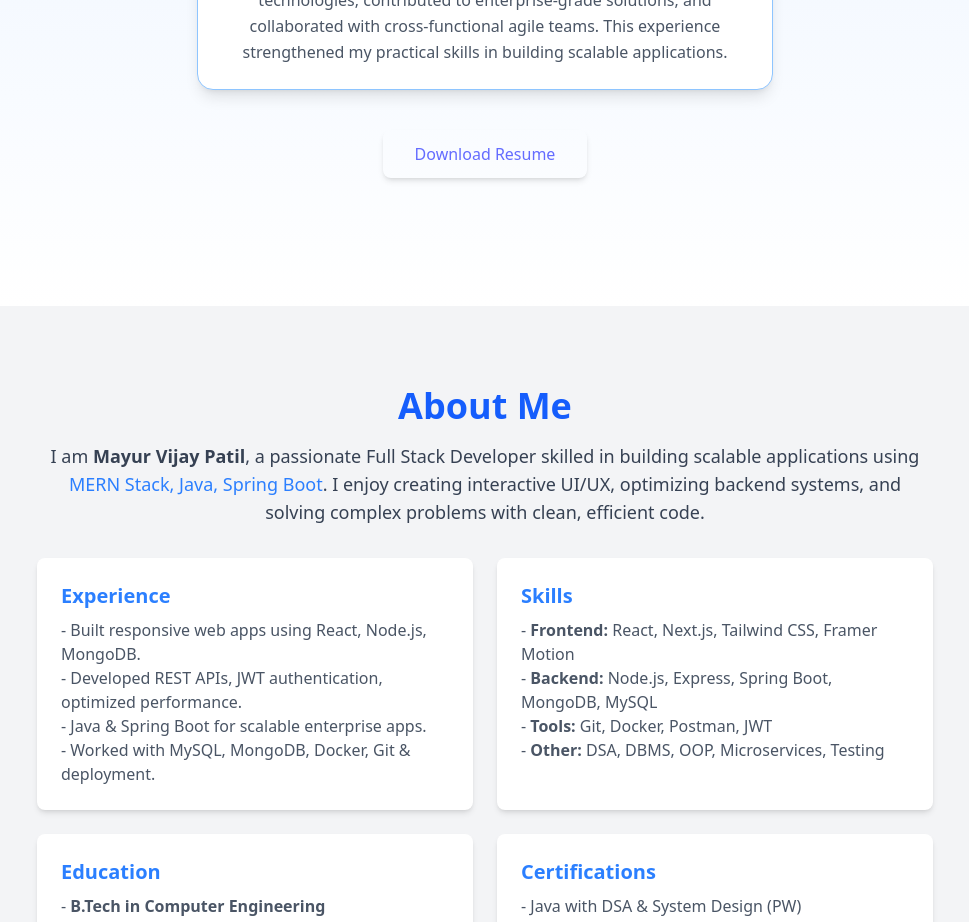
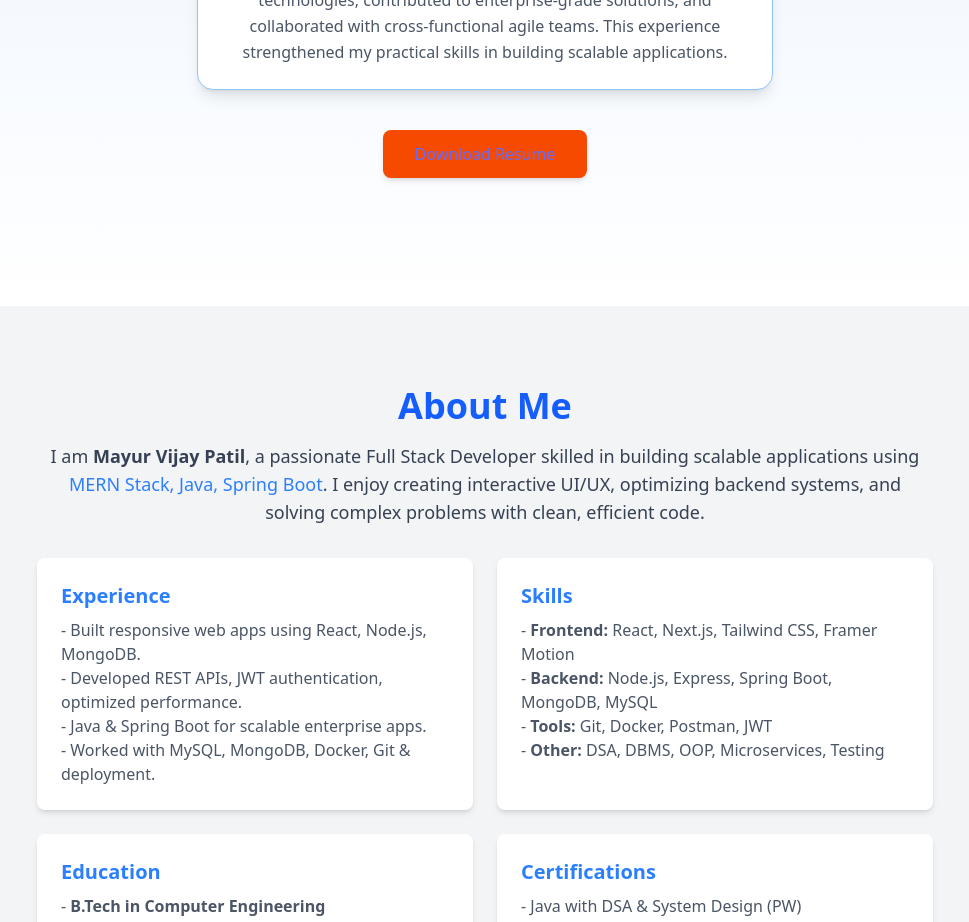
Before and after one commit to mayurvij22/myr, a React (Vite) app: page / in a window 1280 px wide. Shown: the part 820-1742 px from the top of the page, without its empty margins (155-1124 px from the left). Built offline with nearby package versions, Linux system fonts and the light colour scheme.

Commit message:
1# Please enter the commit message for your changes. Lines starting

```diff
--- a/src/components/Home.jsx
+++ b/src/components/Home.jsx
@@ -61,7 +61,7 @@ const Home = () => {
       <div className="mt-10 flex flex-col sm:flex-row gap-4">
         <a
           href="https://drive.google.com/file/d/1daXgtNRyCn7kzPzwUejSMeXXwK_88kOO/view?usp=sharing"
-          className="px-8 py-3 bg-white-600 hover:bg-cyan-700 text-white font-semibold rounded-lg shadow-md hover:bg-blue-700 transform hover:scale-105 transition duration-300"
+          className="px-8 py-3 bg-orange-600 hover:bg-cyan-700 text-white font-semibold rounded-lg shadow-md hover:bg-blue-700 transform hover:scale-105 transition duration-300"
         >
           Download Resume
         </a>
```
